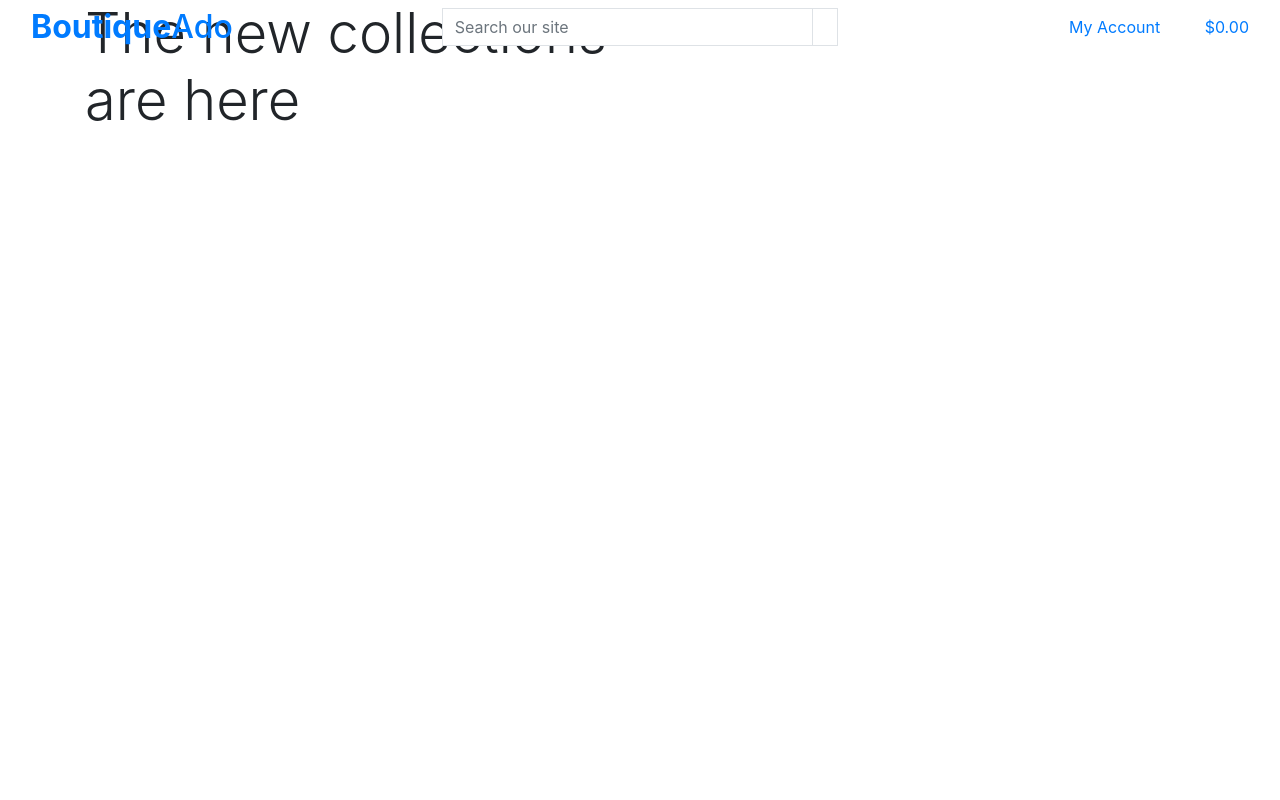
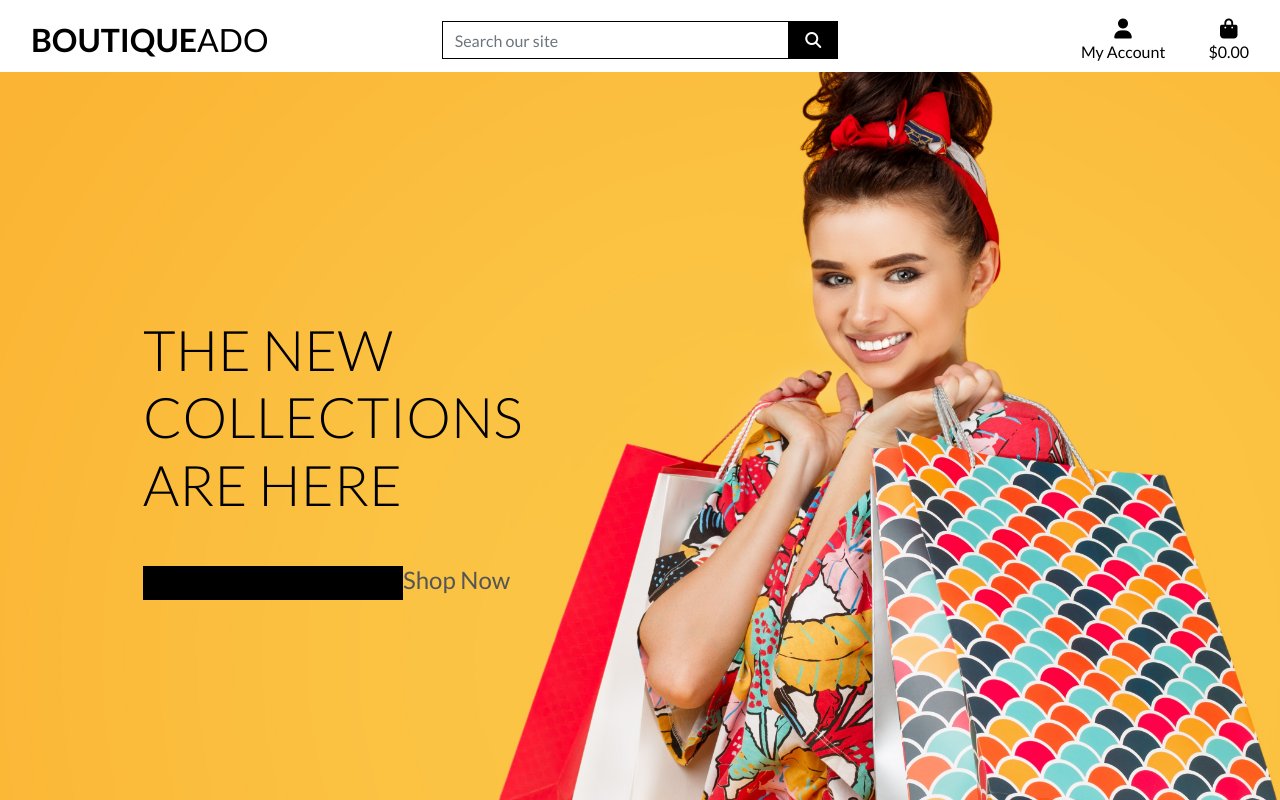
Before and after one commit to aimeeallen94/boutique-ado-1, a Django app: page / in a window 1280 px wide. Run offline with Django 3.2, Linux system fonts and the light colour scheme; some libraries are stand-ins or nearby versions.

Commit message:
css styling and add homepage image

```diff
--- a/boutique_ado/settings.py
+++ b/boutique_ado/settings.py
@@ -149,6 +149,10 @@ USE_TZ = True
 # https://docs.djangoproject.com/en/3.2/howto/static-files/
 
 STATIC_URL = '/static/'
+STATICFILES_DIRS = (os.path.join(BASE_DIR, 'static'),)
+
+MEDIA_URL = '/media/'
+MEDIAFILES_DIRS = os.path.join(BASE_DIR, 'media')
 
 # Default primary key field type
 # https://docs.djangoproject.com/en/3.2/ref/settings/#default-auto-field
--- a/boutique_ado/urls.py
+++ b/boutique_ado/urls.py
@@ -15,9 +15,11 @@ Including another URLconf
 """
 from django.contrib import admin
 from django.urls import path, include
+from django.conf import settings
+from django.conf.urls.static import static
 
 urlpatterns = [
     path('admin/', admin.site.urls),
     path('accounts/', include('allauth.urls')),
     path('', include('home.urls')),
-]
+] + static(settings.MEDIA_URL, document_root=settings.MEDIA_ROOT)
--- a/home/templates/home/index.html
+++ b/home/templates/home/index.html
@@ -17,7 +17,7 @@
                     The new collections are here
                 </h1>
                 <div class="my-5">
-                    <h4><a href="" class="shop-now-button btn btn-large rounded-0 text-uppercase py-3"></a></h4>
+                    <h4><a href="" class="shop-now-button btn btn-large rounded-0 text-uppercase py-3"></a>Shop Now</h4>
                 </div>
             </div>
         </div>
--- /dev/null
+++ b/static/css/base.css
@@ -0,0 +1,81 @@
+html {
+    height: 100%;
+}
+
+body {
+    background: url('media/homepage_background_cropped.jpg') no-repeat center center fixed;
+    background-size: cover;
+    height: calc(100vh - 164px);
+    color: #555;
+    font-family: 'Lato';
+}
+
+/* from Bulma */
+.icon {
+    align-items: center;
+    display: inline-flex;
+    justify-content: center;
+    height: 1.5rem;
+    width: 1.5rem;
+}
+
+.logo-font {
+    text-transform: uppercase;
+}
+
+.main-logo-link {
+    width: fit-content;
+}
+
+.shop-now-button {
+    background: black;
+    color: white;
+    min-width: 260px;
+}
+
+.btn-black {
+    background: black;
+    color: white;
+}
+
+.shop-now-button:hover,
+.shop-now-button:active,
+.shop-now-button:focus,
+.btn-black:hover,
+.btn-black:active,
+.btn-black:focus {
+    background: #222;
+    color: white;
+}
+
+.text-black {
+    color: #000 !important;
+}
+
+.border-black {
+    border: 1px solid black !important;
+}
+
+/* -------------------------------- Media Queries */
+
+/* Slightly larger container on xl screens */
+@media (min-width: 1200px) {
+  .container {
+    max-width: 80%;
+  }
+}
+
+/* fixed top navbar only on medium and up */
+@media (min-width: 992px) {
+    .fixed-top-desktop-only {
+        position: fixed;
+        top: 0;
+        right: 0;
+        left: 0;
+        z-index: 1030;
+    }
+
+    .header-container {
+        padding-top: 164px;
+    }
+}
--- a/templates/base.html
+++ b/templates/base.html
@@ -14,12 +14,17 @@
 
     {% block corecss %}
         <link rel="stylesheet" href="https://cdn.jsdelivr.net/npm/bootstrap@4.6.2/dist/css/bootstrap.min.css" integrity="sha384-xOolHFLEh07PJGoPkLv1IbcEPTNtaed2xpHsD9ESMhqIYd0nLMwNLD69Npy4HI+N" crossorigin="anonymous">
+        <link rel="preconnect" href="https://fonts.googleapis.com">
+        <link rel="preconnect" href="https://fonts.gstatic.com" crossorigin>
+        <link href="https://fonts.googleapis.com/css2?family=Lato:ital,wght@0,100;0,300;0,400;0,700;0,900;1,100;1,300;1,400;1,700;1,900&display=swap" rel="stylesheet">
+        <link rel="stylesheet" href="{% static 'css/base.css' %}">
     {% endblock %}
 
     {% block extra_css %}
     {% endblock %}
 
     {% block corejs%}
+        <script src="https://kit.fontawesome.com/4fda016be7.js" crossorigin="anonymous"></script>
         <script src="https://code.jquery.com/jquery-3.4.1.slim.min.js" integrity="sha384-J6qa4849blE2+poT4WnyKhv5vZF5SrPo0iEjwBvKU7imGFAV0wwj1yYfoRSJoZ+n" crossorigin="anonymous"></script>
         <script src="https://cdn.jsdelivr.net/npm/popper.js@1.16.0/dist/umd/popper.min.js" integrity="sha384-Q6E9RHvbIyZFJoft+2mJbHaEWldlvI9IOYy5n3zV9zzTtmI3UksdQRVvoxMfooAo" crossorigin="anonymous"></script>
         <script src="https://stackpath.bootstrapcdn.com/bootstrap/4.4.1/js/bootstrap.min.js" integrity="sha384-wfSDF2E50Y2D1uUdj0O3uMBJnjuUD4Ih7YwaYd1iqfktj0Uod8GCExl3Og8ifwB6" crossorigin="anonymous"></script>
@@ -32,7 +37,7 @@
   </head>
   <body>
     <header class="container-fluid fixed-top">
-        <div class="row">
+        <div id="topnav" class="row bg-white pt-lg-2 d-none d-lg-flex">
             <div class="col-12 col-lg-4 my-auto py-1 py-lg-0 text-center text-lg-left">
                 <a href="{% url 'home' %}" class="nav-link main-logo-link">
                     <h2 class="logo-font text-black my-0"><strong>Boutique</strong>Ado</h2>
```
Also changed, not shown: media/homepage_background_cropped.jpg (added).
